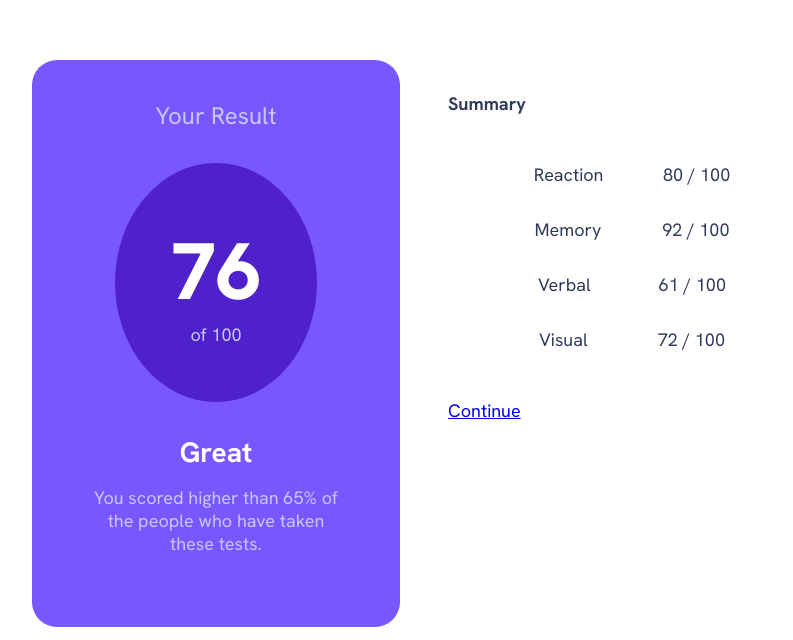
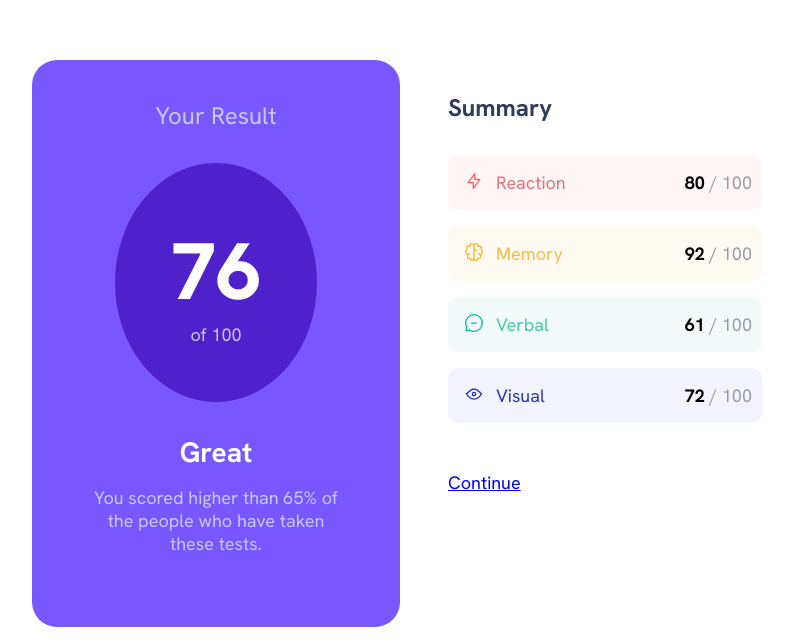
Before and after one commit to AntonielAureliano/results-summary-component-main, a plain HTML site: page index.html in a window 1280 px wide. Shown: the part 160-800 px from the top of the page, without its empty margins (252-1045 px from the left). Drawn offline with Linux system fonts and the light colour scheme.

Commit message:
Estelizando e adicionando os icones nos li do resumo.

```diff
--- a/index.html
+++ b/index.html
@@ -39,19 +39,20 @@
       <ul class="resumo-lista">
         <li>
           <p>Reaction</p>
-          <p>80 <span>/ 100</span></p>
+          <p class="resumo-lista-numero"><span>80 </span>/ 100</p>
         </li>
         <li>
           <p>Memory</p>
-          <p>92 <span>/ 100</span></p>
+          <p class="resumo-lista-numero
+          "><span>92 </span>/ 100</p>
         </li>
         <li>
           <p>Verbal</p>
-          <p>61 <span>/ 100</span></p>
+          <p class="resumo-lista-numero"><span>61 </span>/ 100</p>
         </li>
         <li>
           <p>Visual</p>
-          <p>72 <span>/ 100</span></p>
+          <p class="resumo-lista-numero"><span>72 </span>/ 100</p>
         </li>
       </ul>
       <a class="resumo-botao" href="#">Continue</a>
--- a/style.css
+++ b/style.css
@@ -5,6 +5,7 @@
   src: url("assets/fonts/HankenGrotesk-VariableFont_wght.ttf")
     format("truetype");
 }
+
 :root {
   --primary-light-red: hsl(0, 100%, 67%);
   --primary-orange-yellow: hsl(39, 100%, 56%);
@@ -130,14 +131,69 @@ body {
   padding: 2rem 3rem;
 }
 
+ul {
+  margin: 0;
+  padding: 0;
+}
+
 .resumo-titulo {
+  font-size: 1.5rem;
   font-weight: 700;
 }
 
 .resumo-lista li {
+  border-radius: 0.625rem;
   display: flex;
-  justify-content: space-around;
+  justify-content: space-between;
   list-style: none;
+  margin-bottom: 1rem;
   width: 256px;
-  padding: 1rem;
+  padding: 1rem 0.625rem 1rem 3rem;
+  position: relative;
 }
+
+.resumo-lista li:nth-child(1) {
+  background-color: #fff6f5;
+  color: #e27377;
+}
+.resumo-lista li:nth-child(1)::before {
+  content: url("./assets/images/icon-reaction.svg");
+  left: 1rem;
+  position: absolute;
+}
+.resumo-lista li:nth-child(2) {
+  background-color: #fffbf2;
+  color: #f6bb4b;
+}
+.resumo-lista li:nth-child(2)::before {
+  content: url("./assets/images/icon-memory.svg");
+  left: 1rem;
+  position: absolute;
+}
+.resumo-lista li:nth-child(3) {
+  background-color: #f2fafa;
+  color: #46cca8;
+}
+.resumo-lista li:nth-child(3)::before {
+  content: url("./assets/images/icon-verbal.svg");
+  left: 1rem;
+  position: absolute;
+}
+.resumo-lista li:nth-child(4) {
+  background-color: #f3f3fd;
+  color: #2c35b3;
+}
+.resumo-lista li:nth-child(4)::before {
+  content: url("./assets/images/icon-visual.svg");
+  left: 1rem;
+  position: absolute;
+}
+
+.resumo-lista-numero {
+  color: #979aa9;
+}
+
+.resumo-lista-numero span {
+  color: black;
+  font-weight: 700;
+}
```
